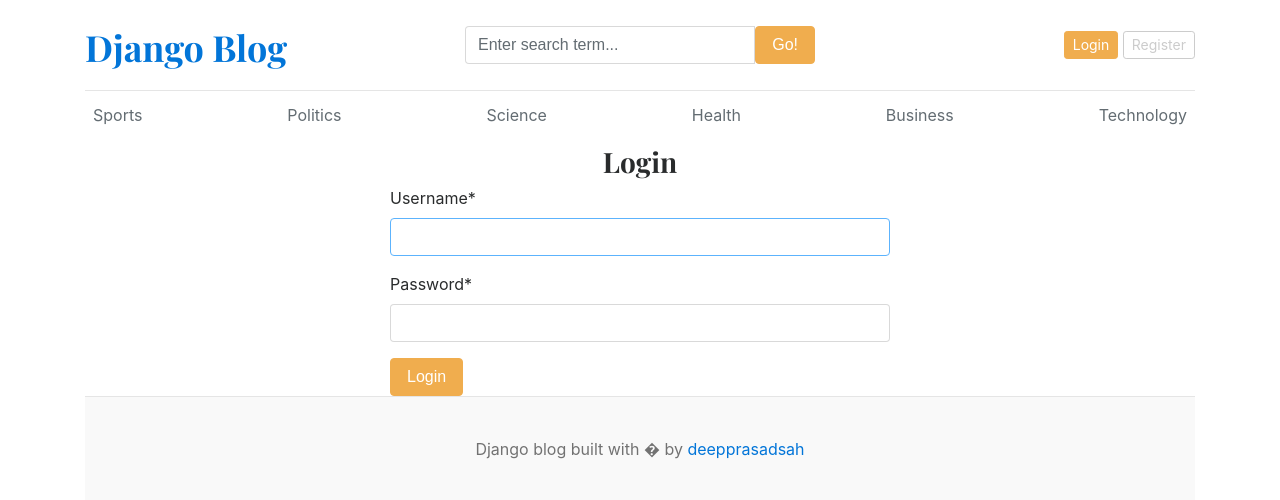
After one commit to Deep-pr/Blogging-system, a Django app: page /login/ in a window 1280 px wide. The commit adds this page. Shown: the top 500 px of the page. Run offline with Django 5.2, Linux system fonts and the light colour scheme; data comes from the database, SQL or seed files in the repository; both versions use the stored data as it was after the commit; some libraries are stand-ins or nearby versions.

Commit message:
regestration and login functionality

```diff
--- a/blog_main/settings.py
+++ b/blog_main/settings.py
@@ -39,6 +39,8 @@ INSTALLED_APPS = [
     'django.contrib.staticfiles',
     'blogs',
     'about',
+    'crispy_forms',
+    'crispy_bootstrap4'
 ]
 
 MIDDLEWARE = [
@@ -126,3 +128,6 @@ STATICFILES_DIRS = [
 
 MEDIA_URL = '/media/'
 MEDIA_ROOT = BASE_DIR / 'media'
+
+
+CRISPY_TEMPLATE_PACK = 'bootstrap4'
--- a/blog_main/urls.py
+++ b/blog_main/urls.py
@@ -24,6 +24,9 @@ urlpatterns = [
     path('admin/', admin.site.urls),
     path('', views.home, name='home'),
     path('category/', include('blogs.urls')),
-    path('<slug:slug>/', BlogsView.blogs, name='blogs'),
+    path('blogs/<slug:slug>/', BlogsView.blogs, name='blogs'),
     path('blogs/search/', BlogsView.search, name='search'),
+    path('register/', views.register, name='register'),
+    path('login/', views.login, name= 'login'),
+    path('logout/', views.logout, name='logout'),
 ] + static(settings.MEDIA_URL, document_root=settings.MEDIA_ROOT)
--- a/blog_main/views.py
+++ b/blog_main/views.py
@@ -1,8 +1,12 @@
+
 
 
 from blogs.models import Blog, Category
-from django.shortcuts import render
+from django.shortcuts import render, redirect
 from about.models import About
+from .forms import RegisterForm
+from django.contrib.auth.forms import AuthenticationForm
+from django.contrib import auth
 
 def home(request):
 
@@ -21,3 +25,45 @@ def home(request):
         'posts': posts
     }
     return render(request, 'home.html', context)
+
+
+
+
+def register(request):
+    if request.method == 'POST':
+        form = RegisterForm(request.POST)
+        if form.is_valid():
+            form.save()
+            # Redirect to a success page or login page
+            return redirect('register')
+    else:
+         form = RegisterForm()
+    context = {
+        'form': form,
+    }
+    return render(request, 'register.html', context)
+
+
+def login(request):
+    if request.method == 'POST':
+        form = AuthenticationForm(request, data=request.POST)
+        if form.is_valid():
+
+            username= form.cleaned_data['username']
+            password= form.cleaned_data['password']
+
+            user= auth.authenticate(username=username, password=password)
+            if user is not None:
+                auth.login(request, user)
+
+            return redirect('home')
+    form = AuthenticationForm()
+
+    context = {
+        'form': form
+    }
+    return render(request,'login.html', context)
+
+def logout(request):
+    auth.logout(request)
+    return redirect('home')
--- a/templates/base.html
+++ b/templates/base.html
@@ -27,8 +27,17 @@
             </form>
           </div>
           <div class="col-4 d-flex justify-content-end align-items-center">
-            <a class="btn btn-sm btn-warning" href="#">Login</a> &nbsp;
-            <a class="btn btn-sm btn-outline-secondary" href="#">Register</a>
+            {% if not user.is_authenticated %}
+            <a class="btn btn-sm btn-warning" href="{% url 'login' %}">Login</a> &nbsp;
+            <a class="btn btn-sm btn-outline-secondary" href="{% url 'register' %}">Register</a>
+            {% else %}
+            <span> You are logged in as {{ user }} &nbsp;</span>
+            &emsp;
+            <span> <a href="{% url 'logout' %}">Logout</a> </span>
+           {% comment %} <a class="btn btn-sm btn-warning" href="{% url 'logout' %}">Logout</a> {% endcomment %}
+
+
+            {% endif %}
           </div>
         </div>
       </header>
@@ -57,7 +66,7 @@
 
 
       <footer class="blog-footer">
-  <p>Django blog built with � by <a href="#">deepprasadsah</a></p>
+  <p>Django blog built with � by <a href="/">deepprasadsah</a></p>
 </footer>
 </body>
 </html>
--- a/templates/home.html
+++ b/templates/home.html
@@ -42,7 +42,7 @@
         <div class="card-body">
           <h3><a href="{% url 'blogs' post.slug %}" class="text-dark">{{ post.title }}</a></h3>
           <small class="mb-1 text-muted">{{ post.created_at | timesince }} ago | {{ post.author }}</small>
-          <p class="card-text">{{ post.short_description | truncatechars:25 }}</p>
+          <p class="card-text">{{ post.short_description | truncatechars:50 }}</p>
         </div>
       </div>
       {% endfor %}
--- /dev/null
+++ b/templates/login.html
@@ -0,0 +1,16 @@
+{% extends 'base.html'%}
+
+{% block content %}
+{% load crispy_forms_tags %}
+
+<h3 class="text-center">Login</h3>
+
+<form action="{% url 'login' %}" method="post" style="width:500px; margin:auto;">
+
+    {% csrf_token %}
+    {{ form | crispy }}
+
+
+    <button type="submit" class="btn btn-warning">Login</button>
+</form>
+{% endblock %}
```
Also changed, not shown: blog_main/forms.py (added, +17 -0 lines), templates/register.html (added, +13 -0 lines), db.sqlite3.
